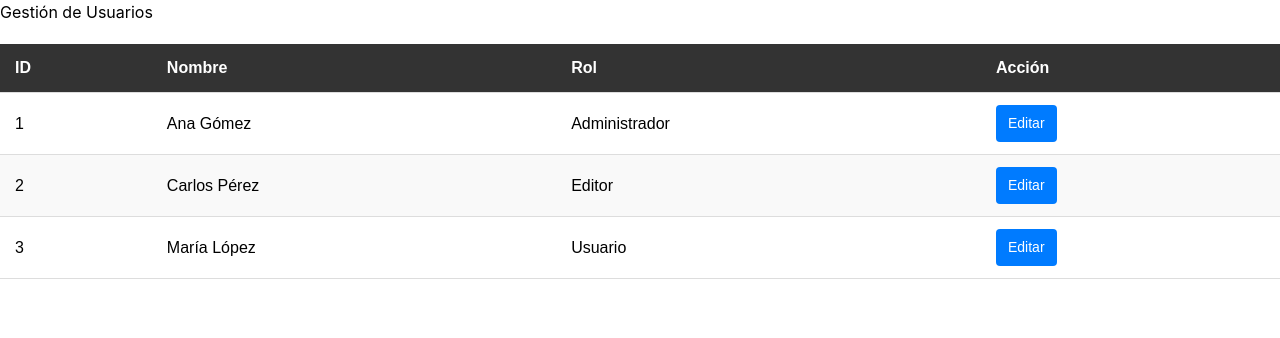
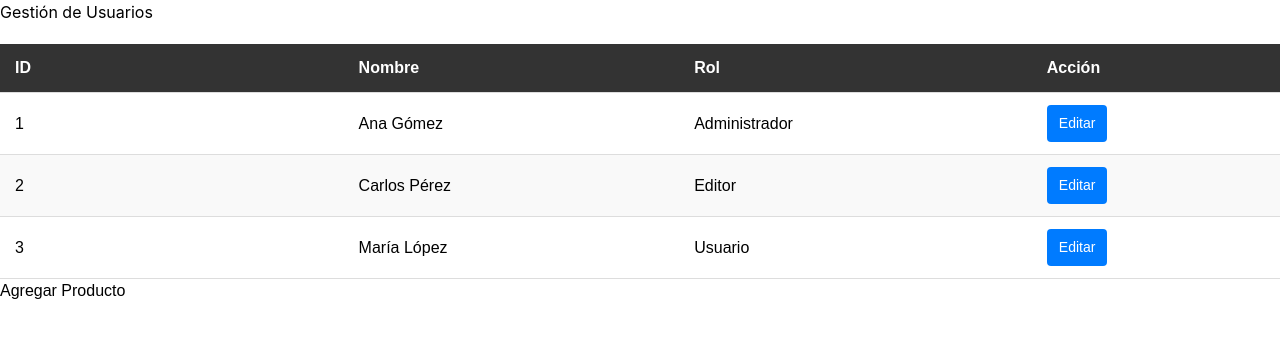
Before and after one commit to TheJuan16/tienda, an Angular app: page /products in a window 1280 px wide. Shown: the top 338 px of the page. Built offline with nearby package versions, Linux system fonts and the light colour scheme.

Commit message:
correcciones

```diff
--- a/src/app/pages/formulario/formulario.html
+++ b/src/app/pages/formulario/formulario.html
@@ -54,22 +54,41 @@
             outline: none;
         }
 
-        /* Estilo del botón de enviar */
-        .btn-guardar {
+        /* Estilo general para los botones del formulario */
+        .btn-guardar, .btn-regresar {
             width: 100%;
-            background-color: #28a745; /* Verde */
-            color: white;
             padding: 12px;
             border: none;
             border-radius: 4px;
             font-size: 16px;
+            font-weight: bold;
             cursor: pointer;
-            font-weight: bold;
             transition: background 0.3s ease;
+            text-align: center;
+            box-sizing: border-box;
+            display: block;
+        }
+
+        /* Estilo del botón de enviar (Verde) */
+        .btn-guardar {
+            background-color: #28a745;
+            color: white;
+            margin-bottom: 10px; /* Separación con el botón de abajo */
         }
 
         .btn-guardar:hover {
-            background-color: #218838; /* Verde más oscuro */
+            background-color: #218838;
+        }
+
+        /* Estilo del botón de regresar (Gris) */
+        .btn-regresar {
+            background-color: #6c757d;
+            color: white;
+            text-decoration: none; /* Quita el subrayado del enlace */
+        }
+
+        .btn-regresar:hover {
+            background-color: #5a6268;
         }
     </style>
 </head>
@@ -78,22 +97,18 @@
     <div class="form-contenedor">
         <h2>Nuevo Producto</h2>
 
-        <!-- Formulario -->
         <form action="#" method="POST">
 
-            <!-- Nombre del Producto -->
             <div class="form-grupo">
                 <label for="nombre">Nombre del Producto:</label>
                 <input type="text" id="nombre" name="nombre" placeholder="Ej. Camiseta Algodón" required>
             </div>
 
-            <!-- Precio -->
             <div class="form-grupo">
                 <label for="precio">Precio ($):</label>
                 <input type="number" id="precio" name="precio" step="0.01" placeholder="0.00" required>
             </div>
 
-            <!-- Categoría -->
             <div class="form-grupo">
                 <label for="categoria">Categoría:</label>
                 <select id="categoria" name="categoria" required>
@@ -105,14 +120,14 @@
                 </select>
             </div>
 
-            <!-- Descripción -->
             <div class="form-grupo">
                 <label for="descripcion">Descripción:</label>
                 <textarea id="descripcion" name="descripcion" rows="3" placeholder="Breve descripción del producto..."></textarea>
             </div>
 
-            <!-- Botón de Envío -->
             <button type="submit" class="btn-guardar">Guardar Producto</button>
+
+            <a href="home" class="btn-regresar">Regresar a Home</a>
 
         </form>
     </div>
--- a/src/app/pages/products/products.html
+++ b/src/app/pages/products/products.html
@@ -82,6 +82,7 @@
                 <td><button class="btn-accion" onclick="alert('Editando a María')">Editar</button></td>
             </tr>
         </tbody>
+        <button type="submit" class="btn-guardar">Agregar Producto</button>
     </table>
 
 </body>
```
